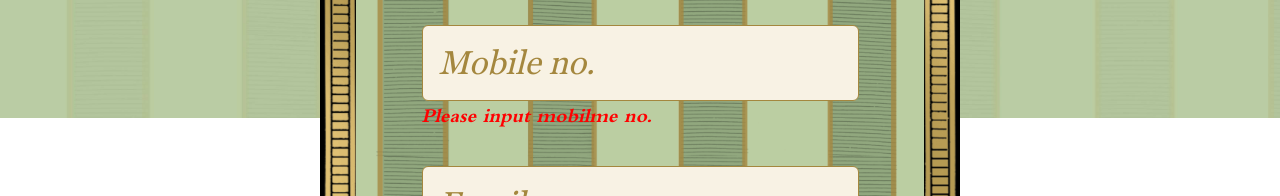
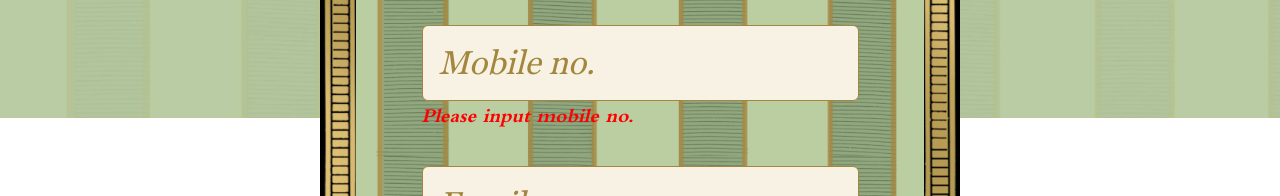
Before and after one commit to viettran-dht/xmas, a React (Create React App) app: page / in a window 1280 px wide. Both pictures are taken after a click on the link 640 px from the left and 1364 px from the top of the page. Shown: the part 682-878 px from the top of the page. Built offline with nearby package versions, Linux system fonts and the light colour scheme.

Commit message:
update spell error

```diff
--- a/src/components/Register.tsx
+++ b/src/components/Register.tsx
@@ -62,7 +62,7 @@ function Register({ onRegister }: any) {
                     </div>
                     <div className="form-item position-relative">
                         <input type="tel" value={form.phone} onChange={setFormValue('phone')} placeholder="Mobile no." />
-                        {showValidate && !form.phone && <div className="error-message">Please input mobilme no.</div>}
+                        {showValidate && !form.phone && <div className="error-message">Please input mobile no.</div>}
                     </div>
                     <div className="form-item position-relative">
                         <input type="email" value={form.email} onChange={setFormValue('email')} id="email" placeholder="Email" />
@@ -89,7 +89,7 @@ function Register({ onRegister }: any) {
 
                     </div>
                     {!form.checked && <div className="error-message checkbox d-flex justify-content-center align-items-start position-relative">
-                        * You must agree with the Term and Conditions and<br /> Privacy Policy to continue
+                        * You must agree with the Terms and Conditions and<br /> Privacy Policy to continue
                     </div>}
                     <a className={`submit ${form.checked ? '' : 'disabled-btn'}`} onClick={submit} ><img id="submit" alt="submit" src="./images/register/submit.png" /></a>
                 </form>
```
